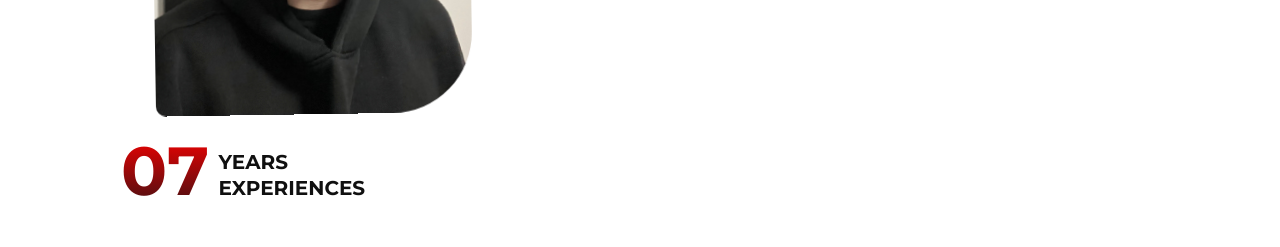
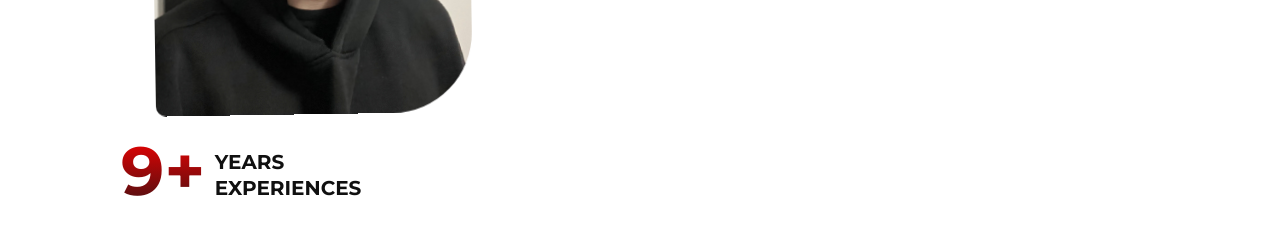
Before and after one commit to talent-oleksii/my-portfolio, a plain HTML site: page index.html in a window 1280 px wide. Shown: the part 1640-1887 px from the top of the page. Drawn offline with Linux system fonts and the light colour scheme; a web font is replaced by a local one.

Commit message:
change date

```diff
--- a/index.html
+++ b/index.html
@@ -261,7 +261,7 @@
 										<img src="assets/images/image-box/elipse.png" alt="images" />
 									</div>
 									<div class="about-years">
-										<span>07</span>
+										<span>9+</span>
 										<div class="content section-20px-montserrat">YEARS<br />EXPERIENCES</div>
 									</div>
 								</div>
```
